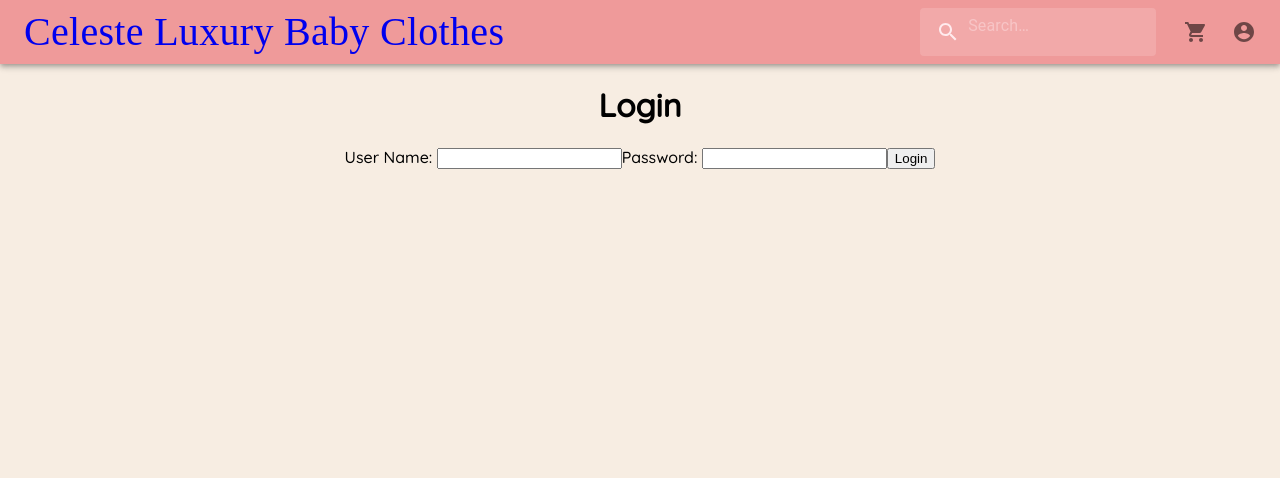
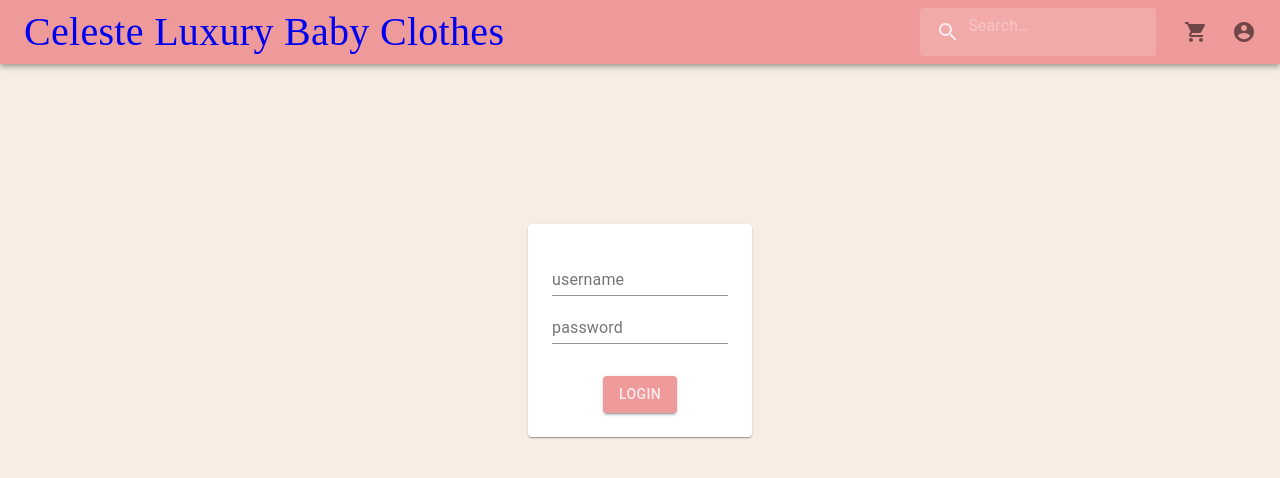
Before and after one commit to TEKcamp-Fab-5/capstone-3, a React (Create React App) app in the folder frontend/: page /login in a window 1280 px wide. Shown: the top 478 px of the page. Built offline with nearby package versions, Linux system fonts and the light colour scheme; no server answers; a web font is replaced by a local one.

Commit message:
styled login page, login css was causing style issue, fixed it

```diff
--- a/frontend/src/components/admin/Login.js
+++ b/frontend/src/components/admin/Login.js
@@ -1,5 +1,8 @@
 import React, { useState } from "react";
 import Paper from "@material-ui/core/Paper";
+import { TextField, Button } from "@material-ui/core";
+
+import "../../styles/Login.css";
 
 export default function Login(props) {
     const [usernamePassword, setUsernamePassword] = useState({});
@@ -33,24 +36,34 @@ export default function Login(props) {
         }
     };
     return (
-        <div>
-            <h1>Login</h1>
-            <div className="container">
-                {hasLoginFailed && (
-                    <div className="alert alert-warning">
-                        Invalid Credentials
+        <div className="loginMain">
+            <div className="loginContainer">
+                <Paper className="loginPaper">
+                    {hasLoginFailed && <div>Invalid Credentials</div>}
+                    {showSuccessMessage && <div>Login Successful</div>}
+                    <div className="loginForm">
+                        <TextField
+                            type="text"
+                            name="username"
+                            label="username"
+                            onChange={handleLoginForm}
+                        />
+                        <TextField
+                            type="password"
+                            name="password"
+                            label="password"
+                            onChange={handleLoginForm}
+                        />
                     </div>
-                )}
-                {showSuccessMessage && <div>Login Successful</div>}
-                User Name:{" "}
-                <input type="text" name="username" onChange={handleLoginForm} />
-                Password:{" "}
-                <input
-                    type="password"
-                    name="password"
-                    onChange={handleLoginForm}
-                />
-                <button onClick={handleLogin}>Login</button>
+                    <Button
+                        variant="contained"
+                        color="primary"
+                        style={{ marginTop: "2rem" }}
+                        onClick={handleLogin}
+                    >
+                        Login
+                    </Button>
+                </Paper>
             </div>
         </div>
     );
--- /dev/null
+++ b/frontend/src/styles/Login.css
@@ -0,0 +1,19 @@
+.loginMain {
+    display: flex;
+    justify-content: center;
+    align-content: center;
+}
+
+.loginContainer {
+    display: flex;
+    justify-content: center;
+    align-content: center;
+    margin-top: 8rem;
+    height: 100%;
+    width: 14rem;
+    padding: 2rem;
+}
+
+.loginPaper {
+    padding: 1.5rem;
+}
```
